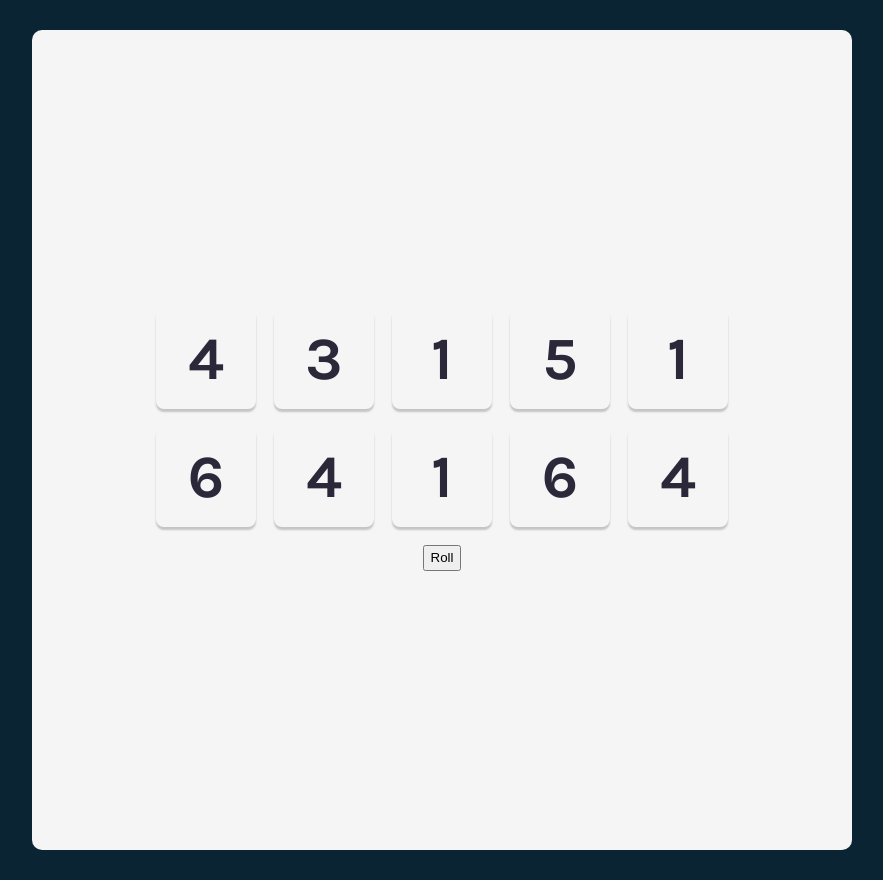
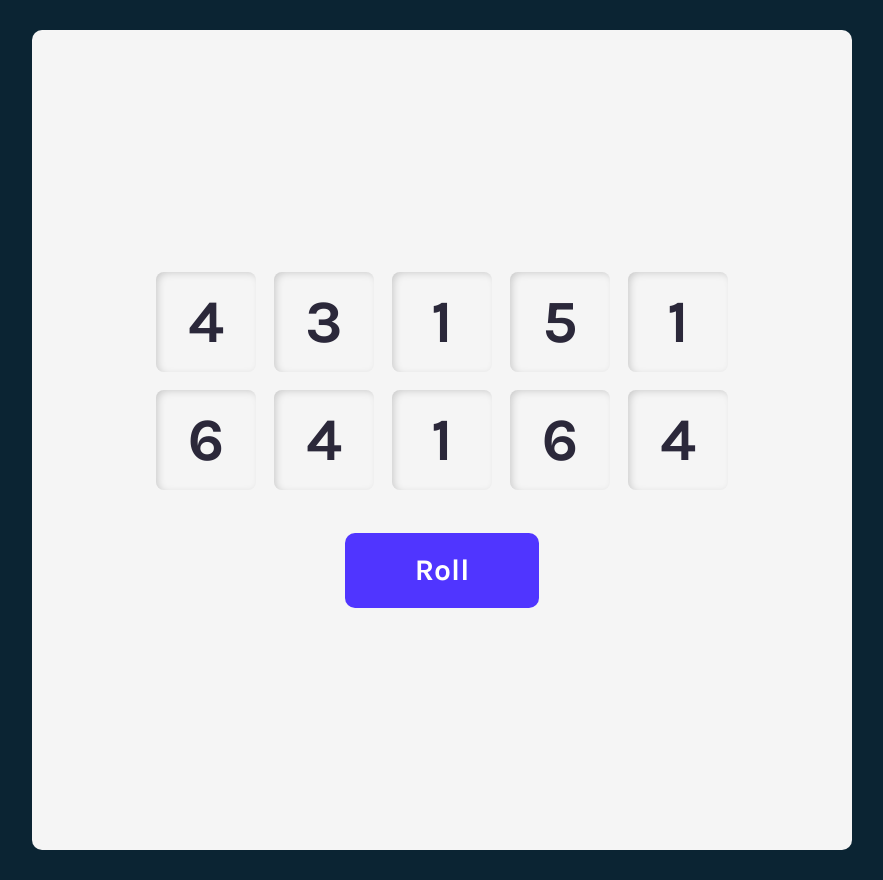
Before and after one commit to bendiz/tenzi-game, a React (Vite) app: page / in a window 1280 px wide. Shown: the whole page, without its empty margins (198-1081 px from the left). Built offline with nearby package versions, Linux system fonts and the light colour scheme.

Commit message:
Style adjustments to dice and button styling

```diff
--- a/src/index.css
+++ b/src/index.css
@@ -34,7 +34,7 @@ body {
 
 .Die {
   border-radius: 8px;
-  box-shadow: 0px 3px 2px rgba(0, 0, 0, 0.2);
+  box-shadow: inset 3px 2px 9px -2px rgba(0, 0, 0, 0.2);
   color: #2b283a;
   font-size: 4rem;
   font-weight: 700;
@@ -57,6 +57,17 @@ body {
   gap: 1.8rem;
 }
 
+button {
+  font-family: Karla;
+  font-size: 3rem;
+  border: 0;
+  background-color: #5035ff;
+  border-radius: 10px;
+  color: #fff;
+  padding: 1.5rem 7rem;
+  margin-top: 2.5rem;
+}
+
 @media screen and (max-width: 700px) {
   .Die h2 {
     font-size: 3rem;
```
